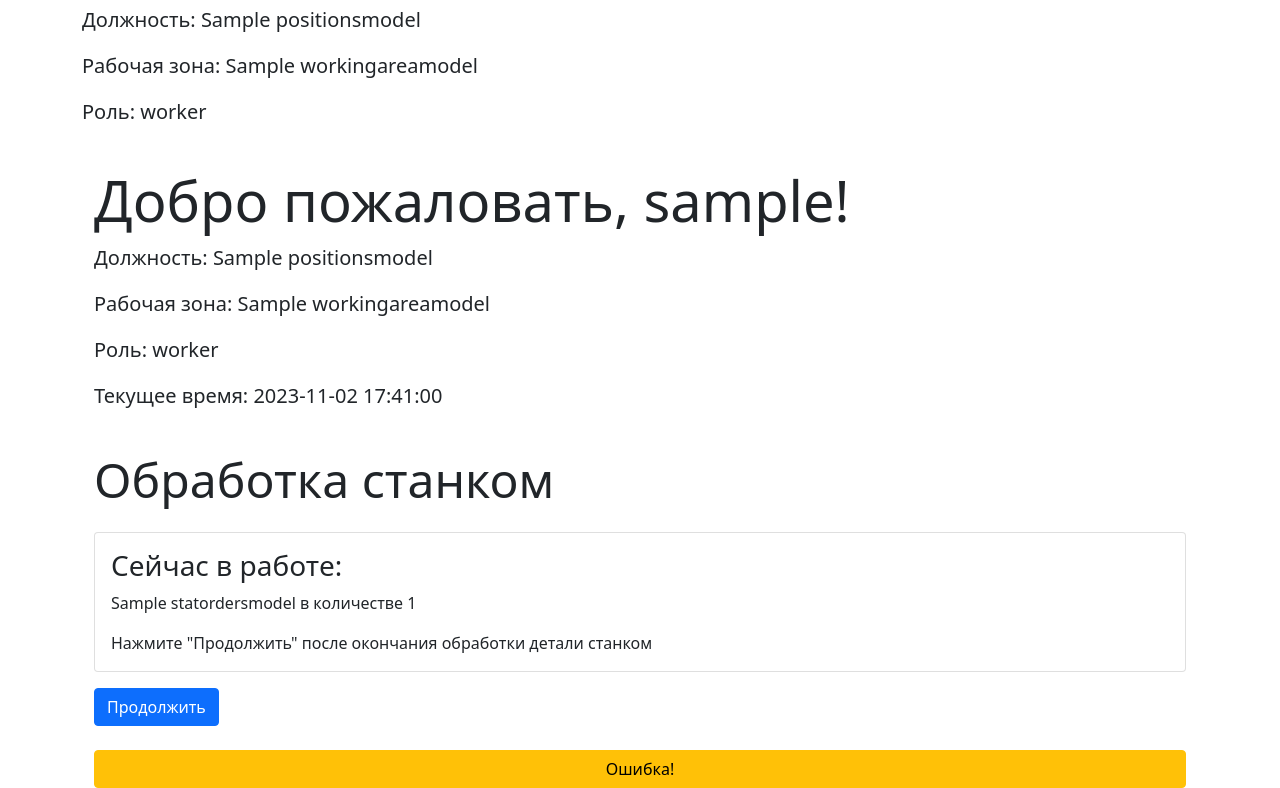
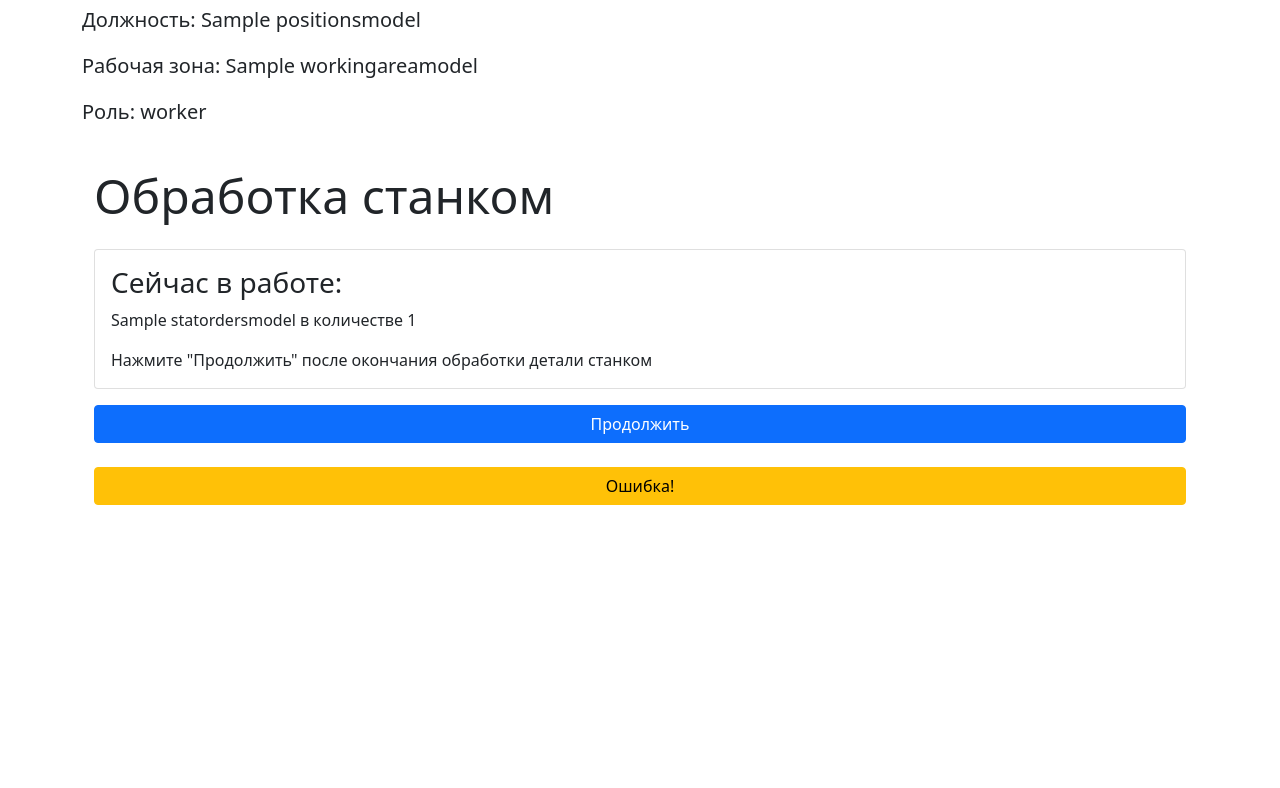
Before and after one commit to evergreen-96/webfactory, a Django app: page /shift/processing/ in a window 1280 px wide. Shown: the part 161-949 px from the top of the page. After the commit the page ends 666 px from the top, so only its background shows below. Run offline with Django 4.2, Linux system fonts and the light colour scheme; a user stored in the database is signed in; tables that the repository leaves empty hold one stand-in row (values such as "Sample post").

Commit message:
Вроде добил контексты на всех страницах

```diff
--- a/webapp/core/templates/include/shift_ending.html
+++ b/webapp/core/templates/include/shift_ending.html
@@ -2,9 +2,9 @@
 
 {% block content %}
 
-
+    <div class="container-md">
         <div class="row mt-4">
-        <div class="col-md-8">
+            <div class="col-md-12">
                 <h1 class="display-5">Заключительные работы</h1>
                 <div class="card mt-4">
                     <div class="card-body">
@@ -17,7 +17,7 @@
                 </div>
                 <form method="post">
                     {% csrf_token %}
-                <button name="orderEnded" type="submit" class="btn btn-primary mt-3">Завершить заказ</button>
+                    <button name="orderEnded" type="submit" class="btn btn-primary mt-3 w-100">Завершить заказ</button>
                 </form>
             </div>
         </div>
--- a/webapp/core/templates/include/shift_processing.html
+++ b/webapp/core/templates/include/shift_processing.html
@@ -1,19 +1,7 @@
 {% extends "base.html" %}
 
 {% block content %}
-    <div class="container mt-4">
-        <div class="row">
-            <div class="col-md-12">
-                <h1 class="display-4">Добро
-                    пожаловать, {{ custom_user.user.username }}!</h1>
-                <p class="lead">Должность: {{ custom_user.position }}</p>
-                <p class="lead">Рабочая зона: {{ custom_user.working_area }}</p>
-                <p class="lead">Роль: {{ custom_user.role }}</p>
-                <p class="lead">Текущее время:
-                    {{ current_time|date:"Y-m-d H:i:s" }}</p>
-            </div>
-        </div>
-        {% block bug_report_modal %}{% endblock %}
+    <div class="container-md">
         <div class="row mt-4">
             <div class="col-md-12">
                 <h1 class="display-5">Обработка станком</h1>
@@ -28,7 +16,7 @@
                 </div>
                 <form method="post">
                     {% csrf_token %}
-                    <button class="btn btn-primary mt-3">Продолжить</button>
+                    <button class="btn btn-primary mt-3 w-100">Продолжить</button>
                 </form>
 
             </div>
--- a/webapp/core/views.py
+++ b/webapp/core/views.py
@@ -16,7 +16,6 @@ def main_page(request):
     request.session['visit'] = 0
     user_profile = CustomUserModel.objects.get(user=request.user)
     last_order = StatOrdersModel.objects.filter(user=user_profile).last()
-
     context = {
         'custom_user': user_profile,
         'current_time': timezone.now(),
@@ -94,6 +93,12 @@ def shift_part_qaun(request):
     selected_button = selected_value if selected_value else button_value
     user_profile = CustomUserModel.objects.get(user=request.user)
     last_order = StatOrdersModel.objects.filter(user=user_profile).last()
+    context = {
+        'custom_user': user_profile,
+        'current_time': timezone.now(),
+        'last_order': last_order,
+        'selected_value': selected_button
+    }
     if request.method == 'POST':
         last_order.num_parts = selected_value
         last_order.order_start_working_time = timezone.now()
@@ -101,7 +106,7 @@ def shift_part_qaun(request):
 
         return redirect('shift_setup')
     return render(request, 'include/shift_part_qaun.html',
-                  {'selected_value': selected_button})
+                  context)
 
 
 def shift_setup(request):
```
Also changed, not shown: webapp/core/buisness.py (+9 -7 lines), webapp/core/templates/include/shift_setup.html (+2 -13 lines), webapp/core/templates/include/user_inf_start_shift.html (+3 -9 lines). Lines whose indentation alone changed are shown as unchanged.
